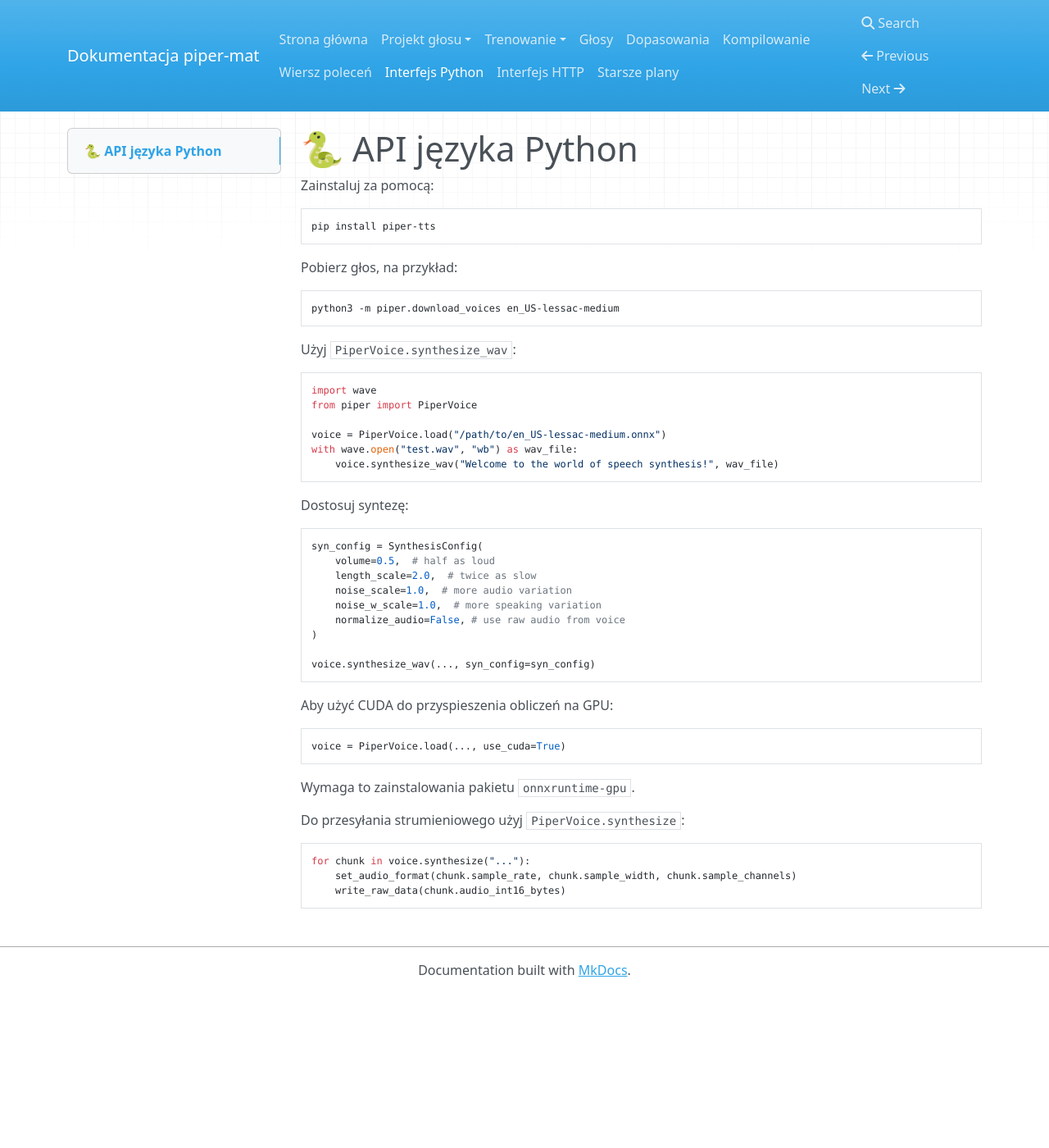
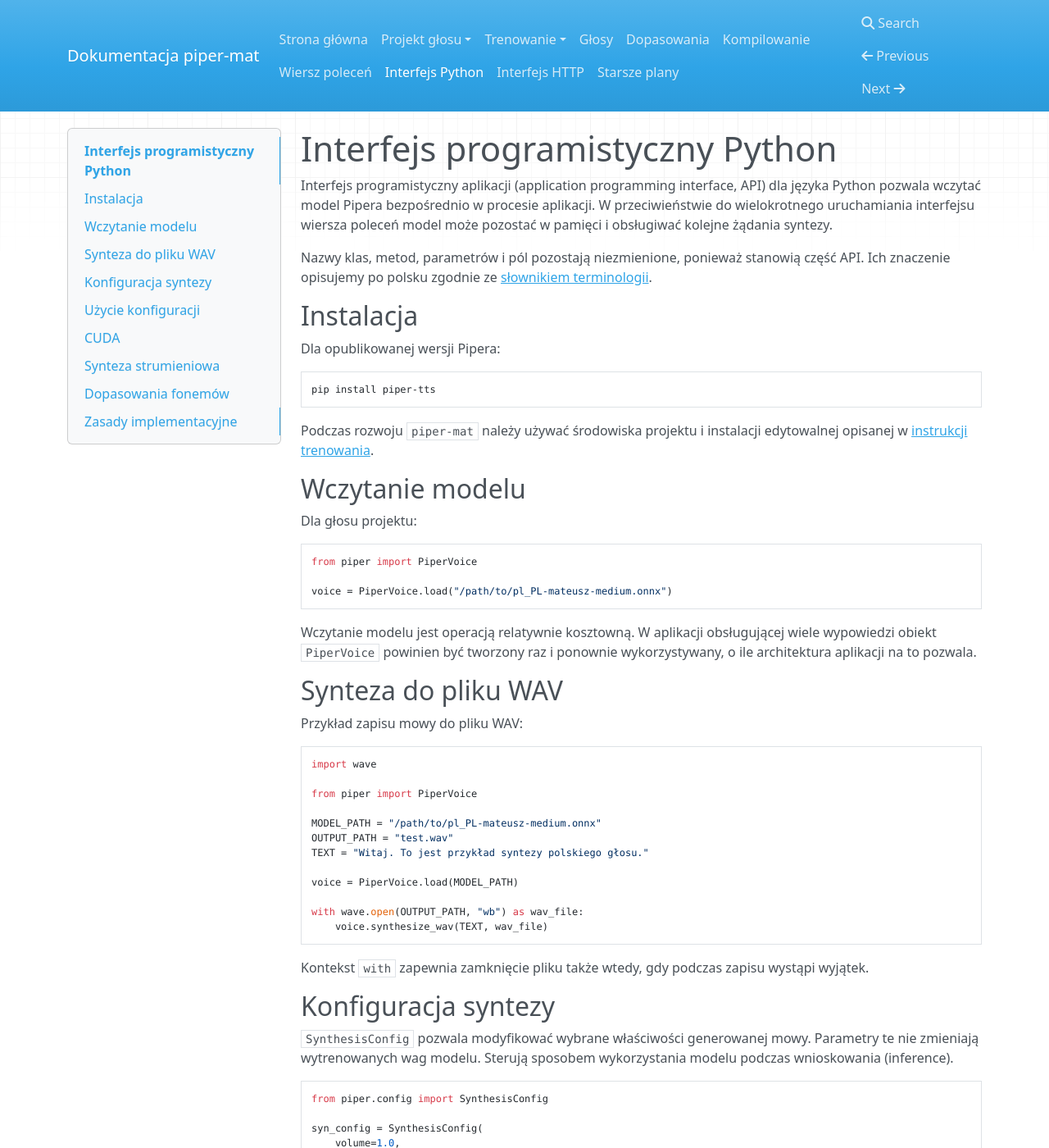
Before and after one commit to MatPomGit/piper-mat, an MkDocs documentation site: the page built from docs/API_PYTHON.md, in a window 1280 px wide and 1400 px high. Shown: the whole window at 82% size. Built offline with MkDocs 1.6.1, drawn with Linux system fonts in a browser that asks for light colours; nearby versions of some CDN libraries; some of the changed text lies outside the part shown.

Commit message:
docs: rozbuduj polską dokumentację API Python

````diff
--- a/docs/API_PYTHON.md
+++ b/docs/API_PYTHON.md
@@ -1,54 +1,164 @@
-# 🐍 API języka Python
+# Interfejs programistyczny Python
 
-Zainstaluj za pomocą:
+Interfejs programistyczny aplikacji (application programming interface, API) dla języka Python pozwala wczytać model Pipera bezpośrednio w procesie aplikacji. W przeciwieństwie do wielokrotnego uruchamiania interfejsu wiersza poleceń model może pozostać w pamięci i obsługiwać kolejne żądania syntezy.
 
-``` sh
+Nazwy klas, metod, parametrów i pól pozostają niezmienione, ponieważ stanowią część API. Ich znaczenie opisujemy po polsku zgodnie ze [słownikiem terminologii](TERMINOLOGIA.md).
+
+## Instalacja
+
+Dla opublikowanej wersji Pipera:
+
+```bash
 pip install piper-tts
 ```
 
-Pobierz głos, na przykład:
+Podczas rozwoju `piper-mat` należy używać środowiska projektu i instalacji edytowalnej opisanej w [instrukcji trenowania](TRAINING.md).
 
-``` sh
-python3 -m piper.download_voices en_US-lessac-medium
+## Wczytanie modelu
+
+Dla głosu projektu:
+
+```python
+from piper import PiperVoice
+
+voice = PiperVoice.load("/path/to/pl_PL-mateusz-medium.onnx")
 ```
 
-Użyj `PiperVoice.synthesize_wav`:
+Wczytanie modelu jest operacją relatywnie kosztowną. W aplikacji obsługującej wiele wypowiedzi obiekt `PiperVoice` powinien być tworzony raz i ponownie wykorzystywany, o ile architektura aplikacji na to pozwala.
 
-``` python
+## Synteza do pliku WAV
+
+Przykład zapisu mowy do pliku WAV:
+
+```python
 import wave
+
 from piper import PiperVoice
 
-voice = PiperVoice.load("/path/to/en_US-lessac-medium.onnx")
-with wave.open("test.wav", "wb") as wav_file:
-    voice.synthesize_wav("Welcome to the world of speech synthesis!", wav_file)
+MODEL_PATH = "/path/to/pl_PL-mateusz-medium.onnx"
+OUTPUT_PATH = "test.wav"
+TEXT = "Witaj. To jest przykład syntezy polskiego głosu."
+
+voice = PiperVoice.load(MODEL_PATH)
+
+with wave.open(OUTPUT_PATH, "wb") as wav_file:
+    voice.synthesize_wav(TEXT, wav_file)
 ```
 
-Dostosuj syntezę:
+Kontekst `with` zapewnia zamknięcie pliku także wtedy, gdy podczas zapisu wystąpi wyjątek.
 
-``` python
+## Konfiguracja syntezy
+
+`SynthesisConfig` pozwala modyfikować wybrane właściwości generowanej mowy. Parametry te nie zmieniają wytrenowanych wag modelu. Sterują sposobem wykorzystania modelu podczas wnioskowania (inference).
+
+```python
+from piper.config import SynthesisConfig
+
 syn_config = SynthesisConfig(
-    volume=0.5,  # half as loud
-    length_scale=2.0,  # twice as slow
-    noise_scale=1.0,  # more audio variation
-    noise_w_scale=1.0,  # more speaking variation
-    normalize_audio=False, # use raw audio from voice
+    volume=1.0,
+    length_scale=1.0,
+    noise_scale=0.667,
+    noise_w_scale=0.8,
+    normalize_audio=True,
 )
-
-voice.synthesize_wav(..., syn_config=syn_config)
 ```
 
-Aby użyć CUDA do przyspieszenia obliczeń na GPU:
+Przed użyciem wartości w produkcji należy sprawdzić wartości domyślne i zakresy obsługiwane przez aktualną wersję kodu.
 
-``` python
-voice = PiperVoice.load(..., use_cuda=True)
+### `volume`
+
+`volume` jest mnożnikiem poziomu sygnału. Wartość `1.0` zachowuje nominalny poziom, `0.5` zmniejsza amplitudę, a wartość większa od `1.0` ją zwiększa.
+
+Zbyt duża wartość może prowadzić do przesterowania (clipping). Parametr ten nie powinien służyć do kompensowania błędów nagłośnienia lub niewłaściwego poziomu danych treningowych.
+
+### `length_scale`
+
+Skala długości (length scale) wpływa na czas trwania generowanej wypowiedzi. Wartość około `1.0` odpowiada nominalnemu tempu modelu. Większa wartość wydłuża wypowiedź, a mniejsza ją skraca.
+
+Przykładowo `2.0` może prowadzić do znacznie wolniejszej mowy, natomiast `0.8` do szybszej. Skrajne wartości mogą pogorszyć naturalność, dlatego parametr należy dobierać odsłuchowo i pomiarowo.
+
+### `noise_scale`
+
+Skala szumu (noise scale) steruje zmiennością generowania związaną z reprezentacją latentną modelu. Zwiększenie wartości może zwiększyć zróżnicowanie realizacji, ale zbyt duża wartość może obniżyć stabilność i naturalność.
+
+Nie należy interpretować tego parametru jako dodawania zwykłego szumu akustycznego do gotowego pliku WAV.
+
+### `noise_w_scale`
+
+Skala szumu długości (noise width scale) wpływa na zmienność przewidywanych czasów trwania elementów wypowiedzi. Może przez to zmieniać rytm i sposób realizacji mowy.
+
+Przy eksperymentach należy zmieniać ten parametr niezależnie od `noise_scale`, aby można było określić, która zmiana odpowiada za obserwowany efekt.
+
+### `normalize_audio`
+
+Normalizacja dźwięku (audio normalization) dostosowuje poziom sygnału wyjściowego zgodnie z mechanizmem zaimplementowanym w Piperze. Ustawienie `False` pozwala otrzymać sygnał bez tej normalizacji.
+
+Wyłączenie normalizacji jest przydatne między innymi podczas pomiarów, gdy dodatkowa obróbka amplitudy utrudniałaby porównanie wyników.
+
+## Użycie konfiguracji
+
+```python
+voice.synthesize_wav(
+    "To jest wypowiedź z własną konfiguracją syntezy.",
+    wav_file,
+    syn_config=syn_config,
+)
 ```
 
-Wymaga to zainstalowania pakietu `onnxruntime-gpu`.
+Przy porównywaniu modeli należy zachowywać tę samą konfigurację syntezy. W przeciwnym razie różnica odsłuchowa może wynikać z parametrów wnioskowania, a nie z jakości samych modeli.
 
-Do przesyłania strumieniowego użyj `PiperVoice.synthesize`:
+## CUDA
 
-``` python
-for chunk in voice.synthesize("..."):
-    set_audio_format(chunk.sample_rate, chunk.sample_width, chunk.sample_channels)
+Jeżeli środowisko zawiera zgodny pakiet `onnxruntime-gpu`, model można wczytać z obsługą CUDA:
+
+```python
+voice = PiperVoice.load(
+    "/path/to/pl_PL-mateusz-medium.onnx",
+    use_cuda=True,
+)
+```
+
+Samo włączenie CUDA nie gwarantuje mniejszego całkowitego opóźnienia dla każdej długości tekstu. Wydajność należy oceniać na docelowym sprzęcie, np. za pomocą współczynnika czasu rzeczywistego (Real-Time Factor, RTF).
+
+## Synteza strumieniowa
+
+Synteza strumieniowa (streaming synthesis) umożliwia odbieranie kolejnych fragmentów dźwięku bez oczekiwania na zapis całej wypowiedzi do pliku.
+
+```python
+for chunk in voice.synthesize("Przykładowa wypowiedź strumieniowa."):
+    set_audio_format(
+        chunk.sample_rate,
+        chunk.sample_width,
+        chunk.sample_channels,
+    )
     write_raw_data(chunk.audio_int16_bytes)
 ```
+
+`chunk` jest fragmentem dźwięku (audio chunk). Jego pola opisują między innymi częstotliwość próbkowania, szerokość próbki, liczbę kanałów oraz dane PCM.
+
+Synteza strumieniowa jest szczególnie istotna w aplikacjach interaktywnych, ponieważ pozwala rozpocząć odtwarzanie przed zakończeniem generowania całej wypowiedzi.
+
+## Dopasowania fonemów
+
+Jeżeli model został przygotowany do zwracania dopasowań fonemów do dźwięku (phoneme alignments), można je wykorzystać do synchronizacji mowy z animacją twarzy. Mechanizm opisano szczegółowo w [rozdziale o dopasowaniach](ALIGNMENTS.md).
+
+Dla projektu awatara dane te mogą stanowić wejście do dalszego procesu:
+
+```text
+fonemy → znaczniki czasu → wizemy → koartykulacja → animacja twarzy
+```
+
+## Zasady implementacyjne
+
+Kod wykorzystujący API powinien być zgodny z PEP 8, a docstringi z PEP 257. Należy również stosować zasadę KISS i unikać niepotrzebnych warstw abstrakcji.
+
+W szczególności:
+
+- model należy wczytywać w jednym, jednoznacznie określonym miejscu,
+- konfigurację syntezy warto przekazywać jawnie,
+- obsługa błędów powinna rozróżniać problemy modelu, konfiguracji i warstwy wejścia/wyjścia,
+- nie należy ukrywać kosztownych operacji w pozornie prostych właściwościach lub konstruktorach pomocniczych,
+- funkcje powinny mieć pojedynczą, czytelną odpowiedzialność,
+- zmiany zachowania powinny mieć testy.
+
+Pełne zasady pracy z kodem i dokumentacją repozytorium znajdują się w `AGENTS.md`.
````
